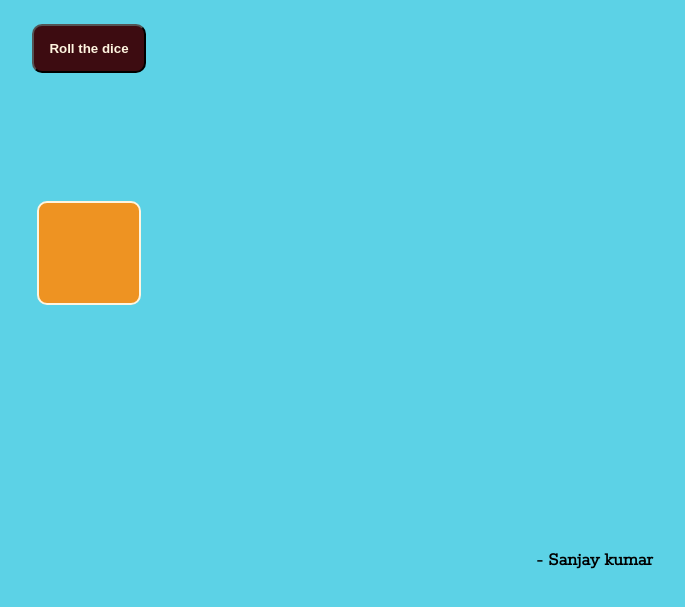
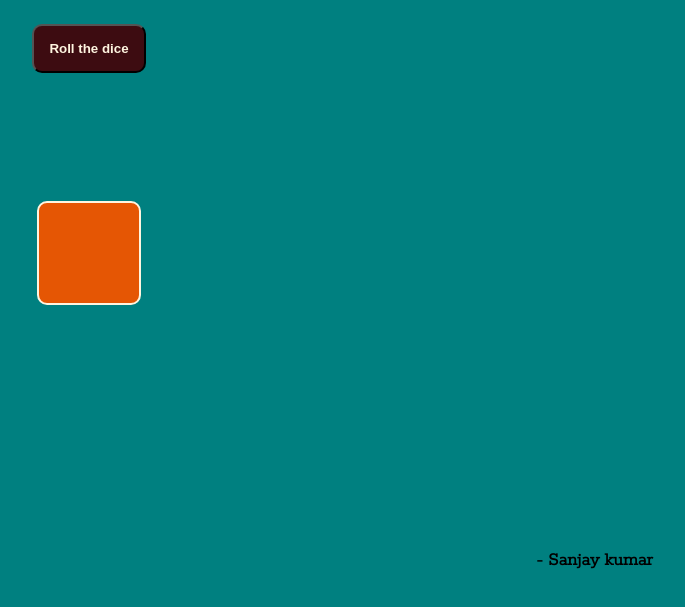
Before and after one commit to Coding-Sanjay/Dice, a plain HTML site: page index.html in a window 1280 px wide. Shown: the part 85-692 px from the top of the page, without its empty margins (551-1236 px from the left). Drawn offline with Linux system fonts and the light colour scheme.

Commit message:
Update index.html
Signed-off-by: Coding-Sanjay <145554267+Coding-Sanjay@users.noreply.github.com>

```diff
--- a/index.html
+++ b/index.html
@@ -16,7 +16,7 @@
             font-family: 'Rokkitt', serif;
             padding: 0;
             margin: 0;
-            background-color: #5CD2E6;
+            background-color: #008080;
         }
 
         .main {
@@ -52,7 +52,7 @@
             position: relative;
             width: 100px;
             height: 100px;
-            background-color: #EE9322;
+            background-color: #E55604;
             border: 2px solid #FFF5E0;
             border-radius: 10px;
             transition-duration: 2.1s;
```
